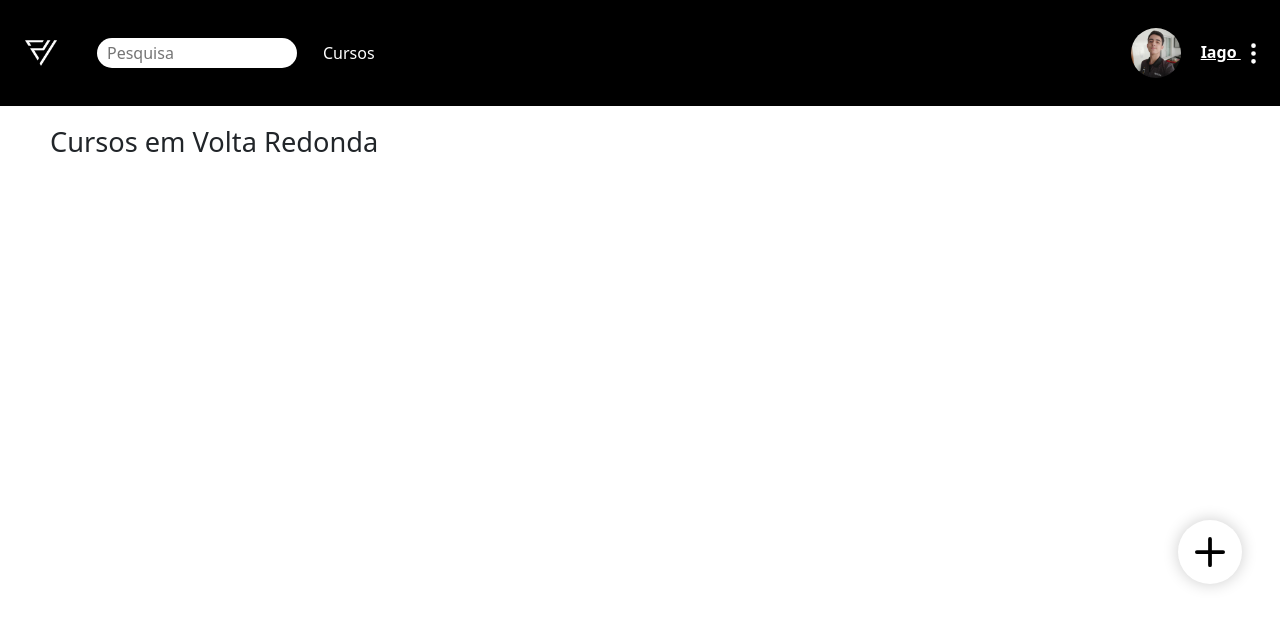
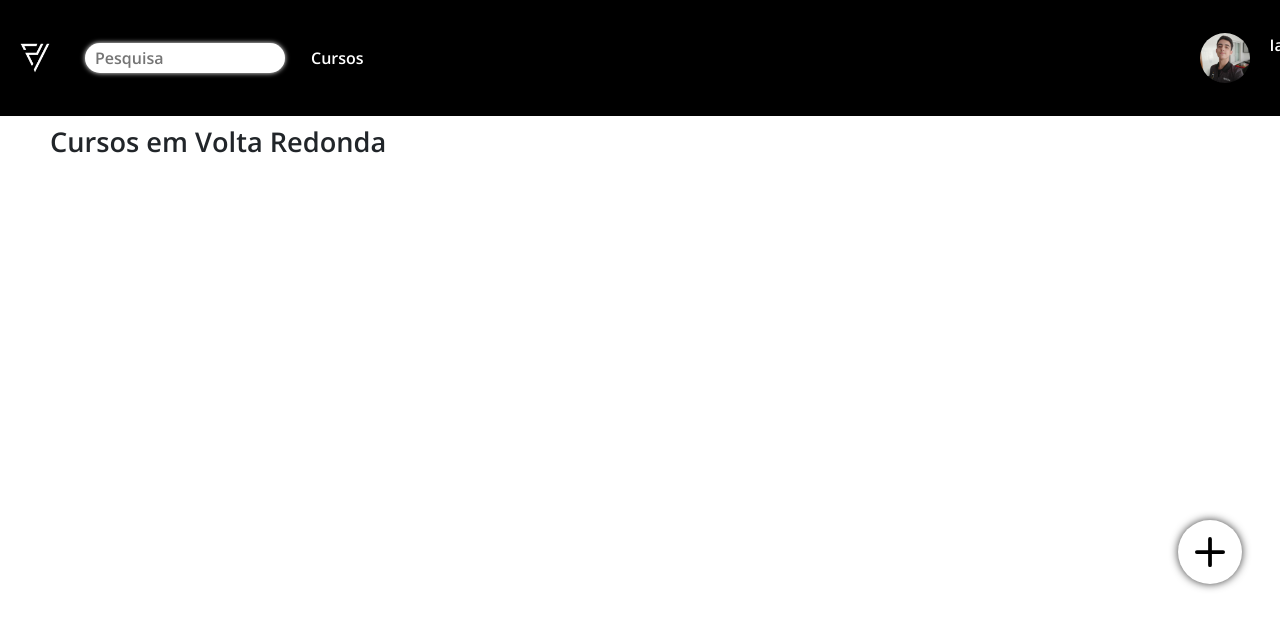
Before and after one commit to IagoAndrade16/ProVest, a PHP site: page /html/index.html in a window 1280 px wide. Shown: the top 629 px of the page. Run offline with PHP 8.4, Linux system fonts and the light colour scheme.

Commit message:
Padronização das telas

```diff
--- a/css/indexStyles.css
+++ b/css/indexStyles.css
@@ -1,41 +1,53 @@
-#barra-navegacao {
+body, html{
+    font-family: "Open Sans", Arial, Helvetica, sans-serif;
+
+}
+#barra-navegacao{
     box-shadow: 0 0 0.5em black;
     height: 72px;
+    font-family: "Open Sans", Arial, Helvetica, sans-serif;
+
 }
-
-.caixa-pesquisa {
+.caixa-pesquisa{
     outline: 0;
     border-radius: 30px;
     border: 0px;
     height: 30px;
     width: 200px;
     padding-left: 10px;
+    box-shadow: 0 0 0.3em white;
+    font-family: "Open Sans", Arial, Helvetica, sans-serif;
+
+}
+#logo-barra-navegacao{
+
+    margin-left: -15px;
+    height: 100px;
+    width: 100px;
+    width: 7rem;
+    box-shadow: 0 0 0.5em black;
+    font-family: "Open Sans", Arial, Helvetica, sans-serif;
+
+}
+#foto-perfil{
+    width: 50px;
+    border-radius: 50px;
+    margin-left: 820px;
+    font-family: "Open Sans", Arial, Helvetica, sans-serif;
+
+}
+#nome-perfil{
+    color: white;
+    font-weight: bold;
+    margin-left: 20px;
+    text-decoration: none;
+    font-family: "Open Sans", Arial, Helvetica, sans-serif;
 
 }
 
-#logo-barra-navegacao {
+/* Dropbox Estilos*/
 
-    margin-left: -15px;
-    height: 90px;
-    width: 7rem;
-    box-shadow: 0 0 0.5em black;
-
-}
-
-#foto-perfil {
-    width: 50px;
-    border-radius: 50px;
-    margin-left: 740px;
-}
-
-#nome-perfil {
-    color: white;
-    font-weight: bold;
-    margin-left: 20px;
-}
-
-/* Dropbox Estilos*/
-.dropbtn {
+.dropbtn{
     background-color: #000;
     color: white;
     padding: 16px;
@@ -43,41 +55,48 @@
     border: none;
     cursor: pointer;
     margin-left: 10px;
+    font-family: "Open Sans", Arial, Helvetica, sans-serif;
+
 }
-
-.dropdown {
+.dropdown{
     position: relative;
     display: inline-block;
+    font-family: "Open Sans", Arial, Helvetica, sans-serif;
+
 }
-
-.dropdown-content {
+.dropdown-content{
     display: none;
     position: absolute;
     background-color: #f9f9f9;
     min-width: 160px;
     box-shadow: 0px 8px 16px 0px rgba(0,0,0,0.2);
     z-index: 1;
+    font-family: "Open Sans", Arial, Helvetica, sans-serif;
+
 }
-
-.dropdown-content a {
+.dropdown-content a{
     color: black;
     padding: 12px 16px;
     text-decoration: none;
     display: block;
+    font-family: "Open Sans", Arial, Helvetica, sans-serif;
+
 }
+.dropdown-content a:hover {background-color: #f1f1f1;
+    font-family: "Open Sans", Arial, Helvetica, sans-serif;
 
-.dropdown-content a:hover {background-color: #f1f1f1}
-
+}
 .dropdown:hover .dropdown-content {
     display: block;
+    font-family: "Open Sans", Arial, Helvetica, sans-serif;
+
 }
+.dropdown:hover .dropbtn{
+    background-color: #000;
+    font-family: "Open Sans", Arial, Helvetica, sans-serif;
 
-.dropdown:hover .dropbtn {
-    background-color: #000;
 }
-
-
-#criar-novoCurso-botao {
+#criar-novoCurso-botao{
     margin-left: 92%;
     margin-top: 35%;
     border-radius: 50px;
@@ -85,25 +104,31 @@
     height: 4rem;
     background-color: #fff;
     border: none;
-    box-shadow: 0 0 16px 0 rgba(0,0,0,0.2);
+    box-shadow: 0 0 0.5em rgb(56, 56, 56);
     position: fixed;
+    font-family: "Open Sans", Arial, Helvetica, sans-serif;
+
 }
-
-#cursos-em {
+#cursos-em{
     margin: 50px;
     font-size: 1.7rem;
+    font-family: "Open Sans", Arial, Helvetica, sans-serif;
 }
 
 /*
 SCROLLBAR
 */
+
 ::-webkit-scrollbar{
     width: 5px;
+
 }
 ::-webkit-scrollbar-thumb{
     background: radial-gradient(transparent, #666);
     border-radius: 1rem;
+
 }
 ::-webkit-scrollbar-thumb:hover{
     background: radial-gradient(transparent, black);
+
 }
--- a/css/meuperfil.css
+++ b/css/meuperfil.css
@@ -1,5 +1,6 @@
-body{
+body, html{
     background-color: #f1f1f1;
+    font-family: "Open Sans", Arial, Helvetica, sans-serif;
 }
 
 
--- a/css/verCurso.css
+++ b/css/verCurso.css
@@ -61,7 +61,6 @@ a{
     margin-top: -8px;
 
 }
-
 /*
 CSS FLEXBOX 1
 */
--- a/html/index.html
+++ b/html/index.html
@@ -1,14 +1,19 @@
 <!DOCTYPE html>
 <html lang="en">
+
 <head>
     <meta charset="UTF-8">
     <meta http-equiv="X-UA-Compatible" content="IE=edge">
     <meta name="viewport" content="width=device-width, initial-scale=1.0">
     <link rel="stylesheet" href="../css/indexStyles.css">
-    <title>Pagina Inicial</title>
+    <link rel="preconnect" href="https://fonts.googleapis.com">
+    <link rel="preconnect" href="https://fonts.gstatic.com" crossorigin>
+    <link href="https://fonts.googleapis.com/css2?family=Open+Sans:wght@600&display=swap" rel="stylesheet">
+    <link rel="shortcut icon" href="../img/LogoProVest.ico" type="image/x-icon">
+    <title>ProVest</title>
     <!-- Bootstrap -->
     <link href="https://cdn.jsdelivr.net/npm/bootstrap@5.0.2/dist/css/bootstrap.min.css" rel="stylesheet"
-    integrity="sha384-EVSTQN3/azprG1Anm3QDgpJLIm9Nao0Yz1ztcQTwFspd3yD65VohhpuuCOmLASjC" crossorigin="anonymous">
+        integrity="sha384-EVSTQN3/azprG1Anm3QDgpJLIm9Nao0Yz1ztcQTwFspd3yD65VohhpuuCOmLASjC" crossorigin="anonymous">
     <!-- Script bootstrap-->
     <script src="https://cdn.jsdelivr.net/npm/@popperjs/core@2.9.2/dist/umd/popper.min.js"
         integrity="sha384-IQsoLXl5PILFhosVNubq5LC7Qb9DXgDA9i+tQ8Zj3iwWAwPtgFTxbJ8NT4GN1R8p"
@@ -20,12 +25,13 @@
         integrity="sha384-MrcW6ZMFYlzcLA8Nl+NtUVF0sA7MsXsP1UyJoMp4YLEuNSfAP+JcXn/tWtIaxVXM"
         crossorigin="anonymous"></script>
 </head>
+
 <body>
     <header id="barra-navegacao">
         <div class="container-fluid">
             <nav class="navbar navbar-expand-lg fixed-top" style="background-color: black;">
                 <img src="../img/logoProVest.png" alt="Logo-ProVest" id="logo-barra-navegacao">
-                <form action="" >
+                <form action="">
                     <input type="text" placeholder="Pesquisa" class="caixa-pesquisa">
                 </form>
 
@@ -46,8 +52,10 @@
                 </a>
 
                 <a href="#" id="nome-perfil">Iago
-                    <svg xmlns="http://www.w3.org/2000/svg" width="25" height="25" fill="currentColor" class="bi bi-three-dots-vertical" viewBox="0 0 16 16">
-                        <path d="M9.5 13a1.5 1.5 0 1 1-3 0 1.5 1.5 0 0 1 3 0zm0-5a1.5 1.5 0 1 1-3 0 1.5 1.5 0 0 1 3 0zm0-5a1.5 1.5 0 1 1-3 0 1.5 1.5 0 0 1 3 0z"/>
+                    <svg xmlns="http://www.w3.org/2000/svg" width="25" height="25" fill="currentColor"
+                        class="bi bi-three-dots-vertical" viewBox="0 0 16 16">
+                        <path
+                            d="M9.5 13a1.5 1.5 0 1 1-3 0 1.5 1.5 0 0 1 3 0zm0-5a1.5 1.5 0 1 1-3 0 1.5 1.5 0 0 1 3 0zm0-5a1.5 1.5 0 1 1-3 0 1.5 1.5 0 0 1 3 0z" />
                     </svg>
                 </a>
             </nav>
@@ -56,12 +64,14 @@
 
 
 
-        <button class="btn btn-danger" id="criar-novoCurso-botao">
-            <svg xmlns="http://www.w3.org/2000/svg" width="30" height="30" fill="currentColor" class="bi bi-plus-lg" viewBox="0 0 16 16" color="black">
-                <path d="M8 0a1 1 0 0 1 1 1v6h6a1 1 0 1 1 0 2H9v6a1 1 0 1 1-2 0V9H1a1 1 0 0 1 0-2h6V1a1 1 0 0 1 1-1z"/>
-            </svg>
-        </button>
+    <button class="btn btn-danger" id="criar-novoCurso-botao">
+        <svg xmlns="http://www.w3.org/2000/svg" width="30" height="30" fill="currentColor" class="bi bi-plus-lg"
+            viewBox="0 0 16 16" color="black">
+            <path d="M8 0a1 1 0 0 1 1 1v6h6a1 1 0 1 1 0 2H9v6a1 1 0 1 1-2 0V9H1a1 1 0 0 1 0-2h6V1a1 1 0 0 1 1-1z" />
+        </svg>
+    </button>
 
-        <p id="cursos-em">Cursos em Volta Redonda</p>
+    <p id="cursos-em">Cursos em Volta Redonda</p>
 </body>
+
 </html>
```
Also changed, not shown: html/meu-perfil.html (renamed from html/meu perfil.html, +9 -18 lines), html/verCurso.html (line endings or trailing spaces).
